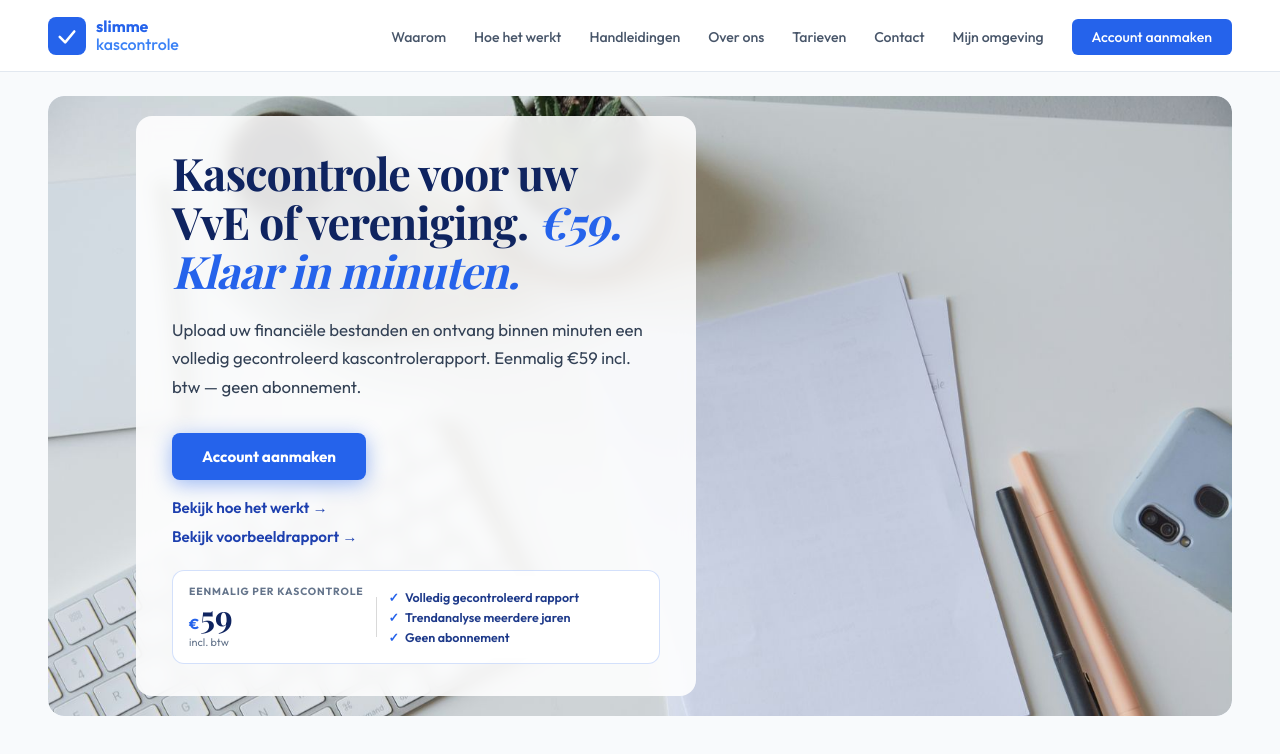
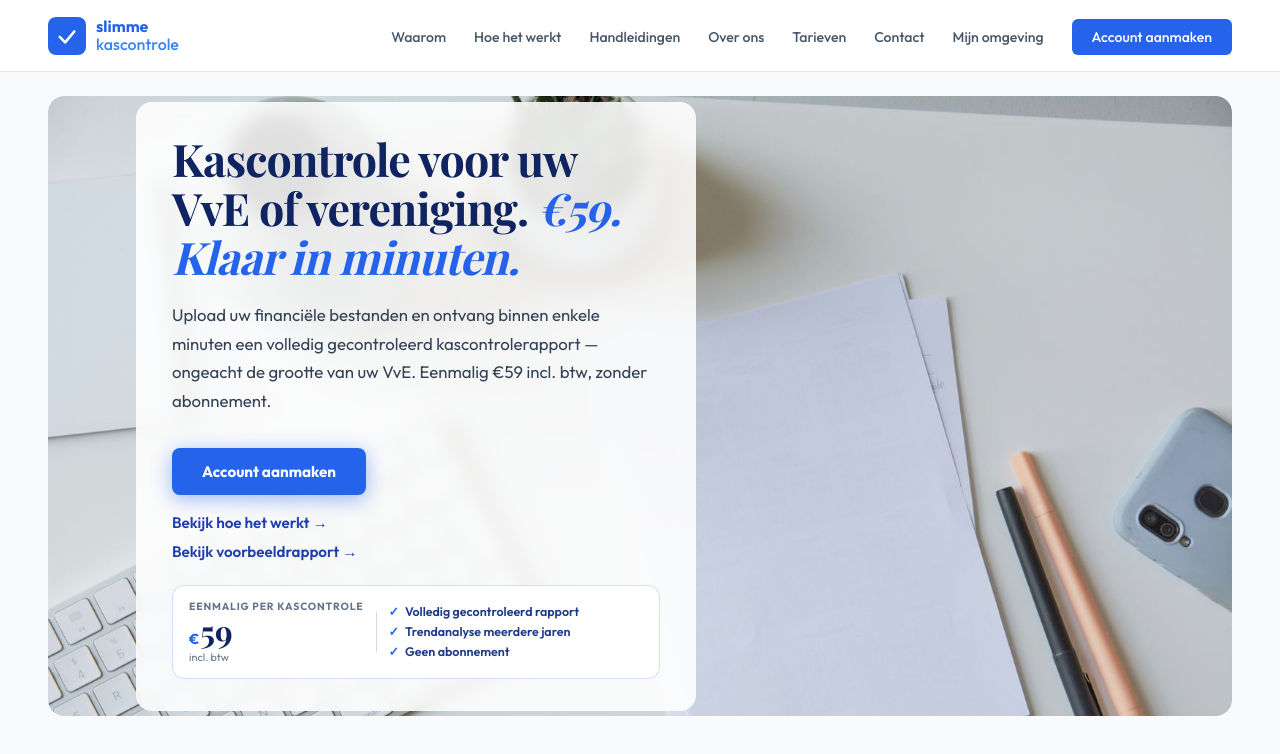
Before and after one commit to JJWVersteegh/Slimme-Kascontrole, a Next.js app: page / in a window 1280 px wide. Shown: the top 754 px of the page. Built offline with nearby package versions, Linux system fonts and the light colour scheme; a web font is replaced by a local one.

Commit message:
Update page.tsx

```diff
--- a/app/page.tsx
+++ b/app/page.tsx
@@ -300,7 +300,7 @@ footer a:hover{color:#93c5fd}
   <div class="hero-content">
     <div class="hero-inner">
       <h1>Kascontrole voor uw VvE of vereniging. <em>€59. Klaar in minuten.</em></h1>
-      <p class="hero-sub">Upload uw financiële bestanden en ontvang binnen minuten een volledig gecontroleerd kascontrolerapport. Eenmalig €59 incl. btw — geen abonnement.</p>
+      <p class="hero-sub">Upload uw financiële bestanden en ontvang binnen enkele minuten een volledig gecontroleerd kascontrolerapport — ongeacht de grootte van uw VvE. Eenmalig €59 incl. btw, zonder abonnement.</p>
       <div class="hero-ctas-vertical">
         <a href="/registreer" class="btn-primary">
           Account aanmaken
```
